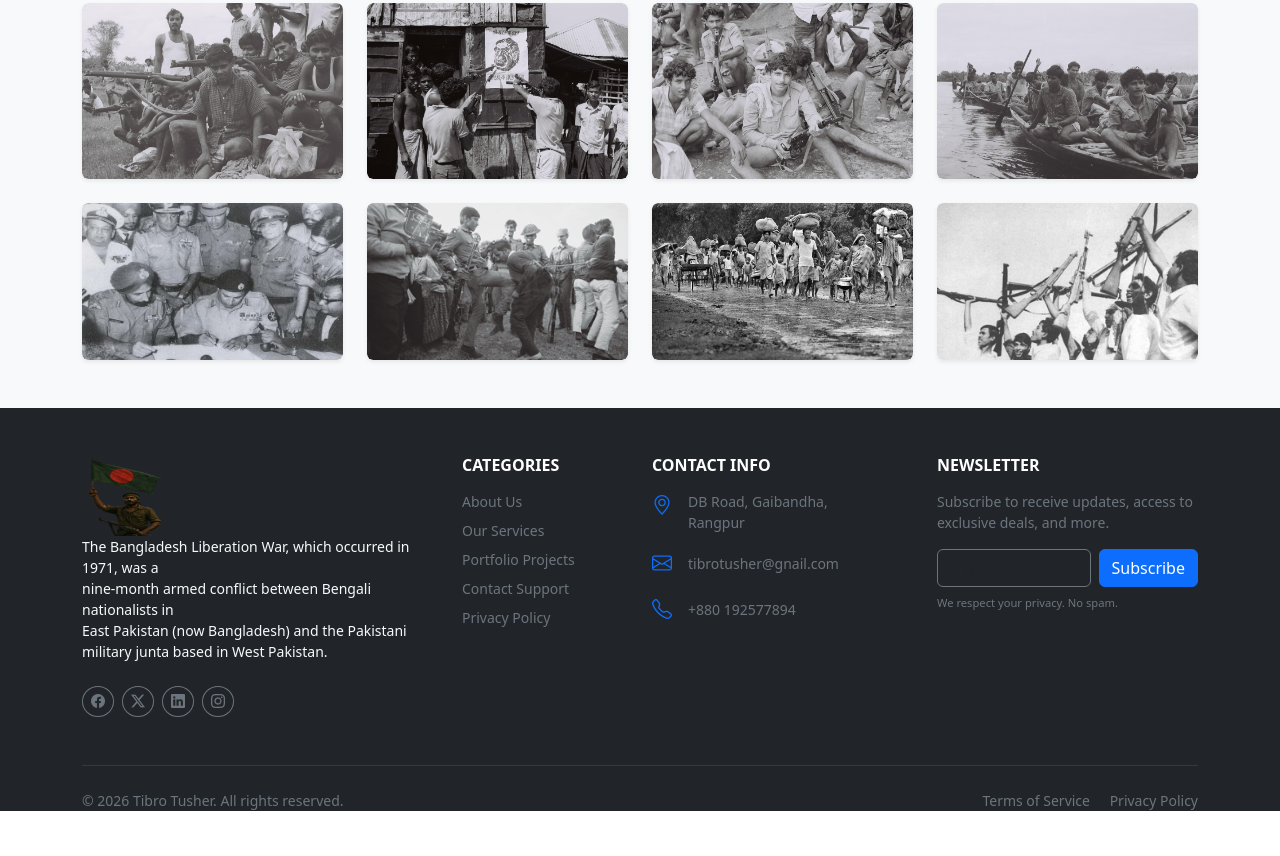
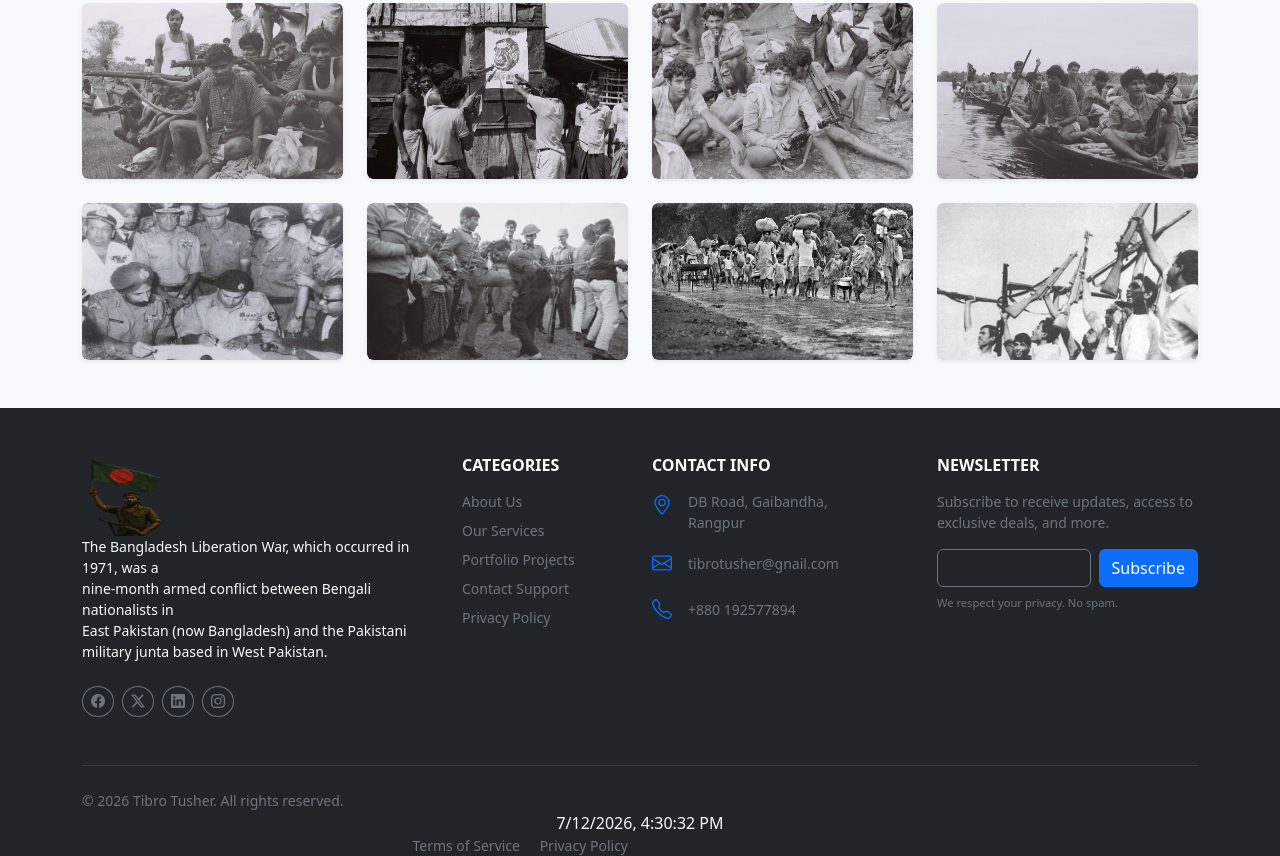
Before and after one commit to tibrotusher/Job_Project, a plain HTML site: page job_01/index.html in a window 1280 px wide. Shown: the part 2809-3665 px from the top of the page. Before the commit the page ends 3620 px from the top, so only its background shows below. Drawn offline with nearby package versions, Linux system fonts and the light colour scheme.

Commit message:
timedate updated

```diff
--- a/job_01/assets/js/script.js
+++ b/job_01/assets/js/script.js
@@ -0,0 +1,7 @@
+// updatetimedate
+function updateTimeDate() {
+  const now = new Date();
+  const element = (document.getElementById('time-date').innerText =
+    now.toLocaleString());
+}
+setInterval(updateTimeDate, 1000);
--- a/job_01/index.html
+++ b/job_01/index.html
@@ -364,6 +364,9 @@
         <div class="col-md-6 text-center text-md-start small text-secondary mb-3 mb-md-0">
           &copy; 2026 Tibro Tusher. All rights reserved.
         </div>
+
+        <div id="time-date" class="text-center">time</div>
+
         <div class="col-md-6 text-center text-md-end small">
           <a href="#" class="text-secondary text-decoration-none me-3 hover-white">Terms of Service</a>
           <a href="#" class="text-secondary text-decoration-none hover-white">Privacy Policy</a>
@@ -371,6 +374,9 @@
       </div>
     </div>
   </footer>
+
+  <!-- custom js link here -->
+  <script src="./assets/js/script.js"></script>
 
   <!-- bootstrap js link here -->
   <script src="https://cdn.jsdelivr.net/npm/@popperjs/core@2.11.8/dist/umd/popper.min.js"
```
